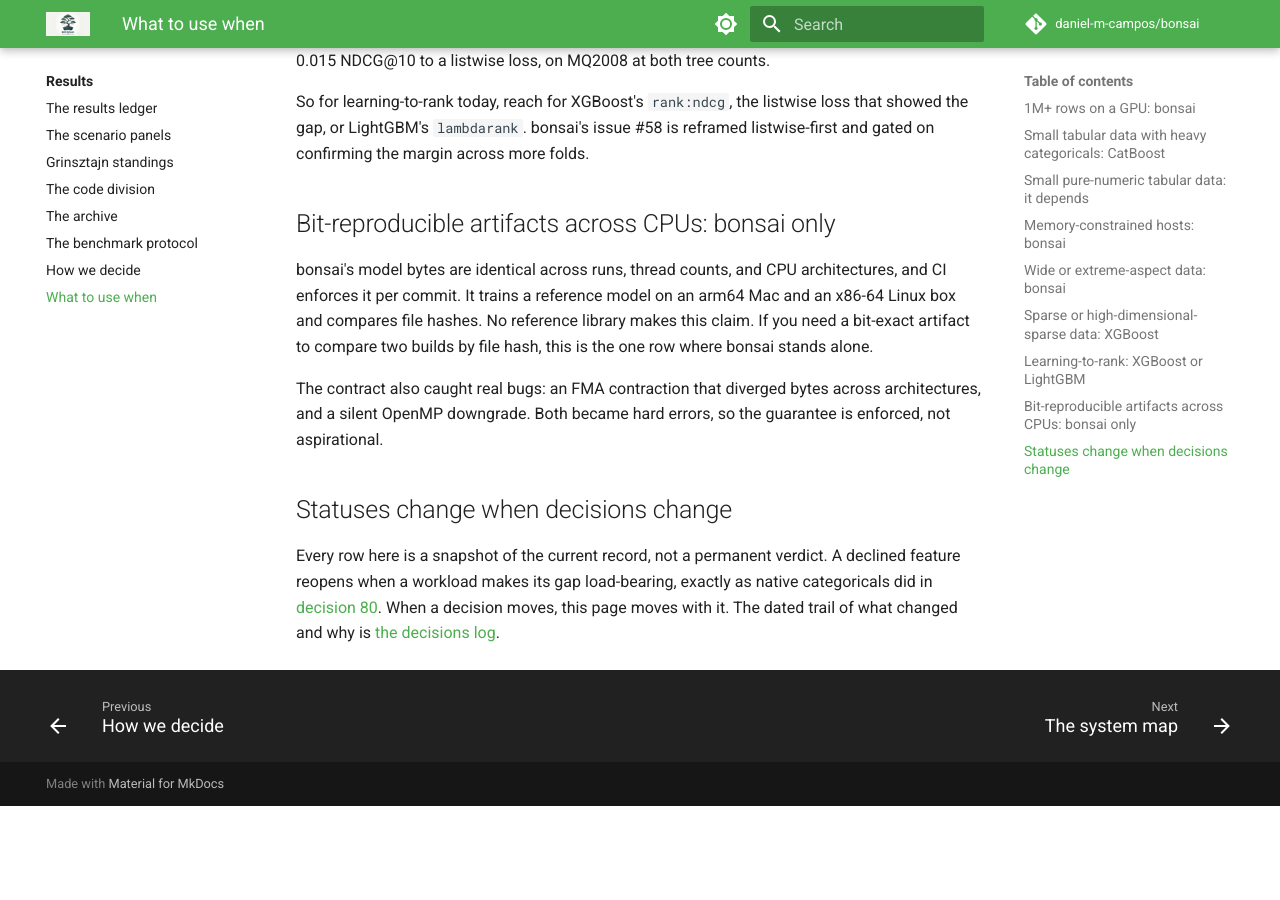
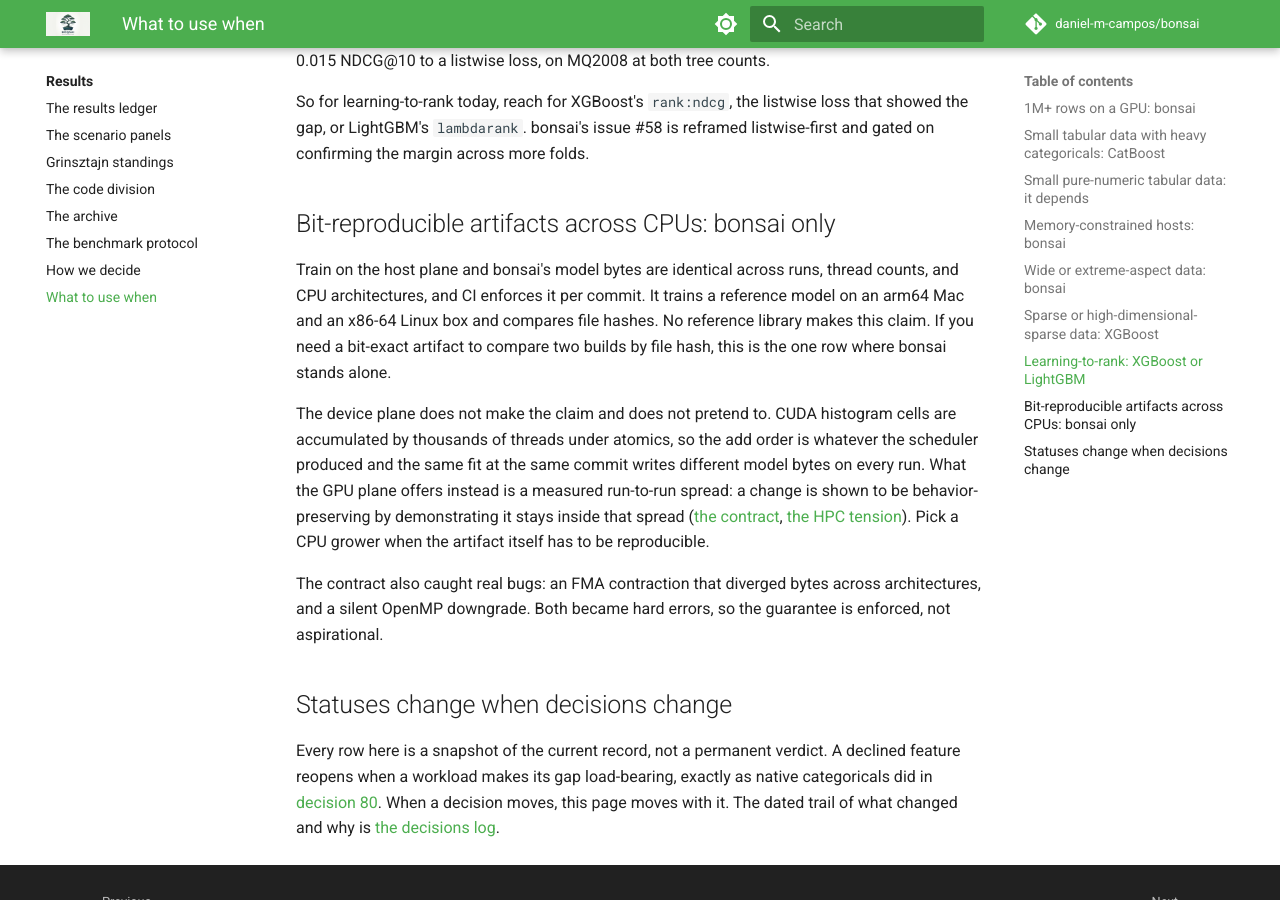
Before and after one commit to daniel-m-campos/bonsai, an MkDocs documentation site: the page built from docs/method/what-to-use-when.md, in a window 1280 px wide and 900 px high, scrolled down 2960 px. Built offline with MkDocs 1.6.1 and Material for MkDocs 9.7.7, drawn with Linux system fonts in a browser that asks for light colours; comment, search, counter and statistics services are not loaded; before the commit the page ends 3766 px from its top, so only the background shows below that.

Commit message:
fix(docs): scope the bit-reproducibility claim to the host plane
The API tour listed byte-identical models across CPU architectures and
thread counts as one of three headline facts, and the what-to-use-when
row read the same way, with no boundary on either. CUDA training
accumulates histogram cells under atomics, so the same fit writes
different model bytes on every run; the design pages were scoped for
this in an earlier pass and these two were not.

Both now say host plane, and both say what the device plane offers in
its place: a measured run-to-run spread that a change has to stay
inside.

```diff
--- a/docs/method/what-to-use-when.md
+++ b/docs/method/what-to-use-when.md
@@ -67,7 +67,9 @@ So for learning-to-rank today, reach for XGBoost's `rank:ndcg`, the listwise los
 
 ## Bit-reproducible artifacts across CPUs: bonsai only
 
-bonsai's model bytes are identical across runs, thread counts, and CPU architectures, and CI enforces it per commit. It trains a reference model on an arm64 Mac and an x86-64 Linux box and compares file hashes. No reference library makes this claim. If you need a bit-exact artifact to compare two builds by file hash, this is the one row where bonsai stands alone.
+Train on the host plane and bonsai's model bytes are identical across runs, thread counts, and CPU architectures, and CI enforces it per commit. It trains a reference model on an arm64 Mac and an x86-64 Linux box and compares file hashes. No reference library makes this claim. If you need a bit-exact artifact to compare two builds by file hash, this is the one row where bonsai stands alone.
+
+The device plane does not make the claim and does not pretend to. CUDA histogram cells are accumulated by thousands of threads under atomics, so the add order is whatever the scheduler produced and the same fit at the same commit writes different model bytes on every run. What the GPU plane offers instead is a measured run-to-run spread: a change is shown to be behavior-preserving by demonstrating it stays inside that spread ([the contract](../design/determinism.md), [the HPC tension](../design/the-hpc-tension.md)). Pick a CPU grower when the artifact itself has to be reproducible.
 
 The contract also caught real bugs: an FMA contraction that diverged bytes across architectures, and a silent OpenMP downgrade. Both became hard errors, so the guarantee is enforced, not aspirational.
 
```
Also changed, not shown: docs/use/api-tour.md (+1 -1 lines).
